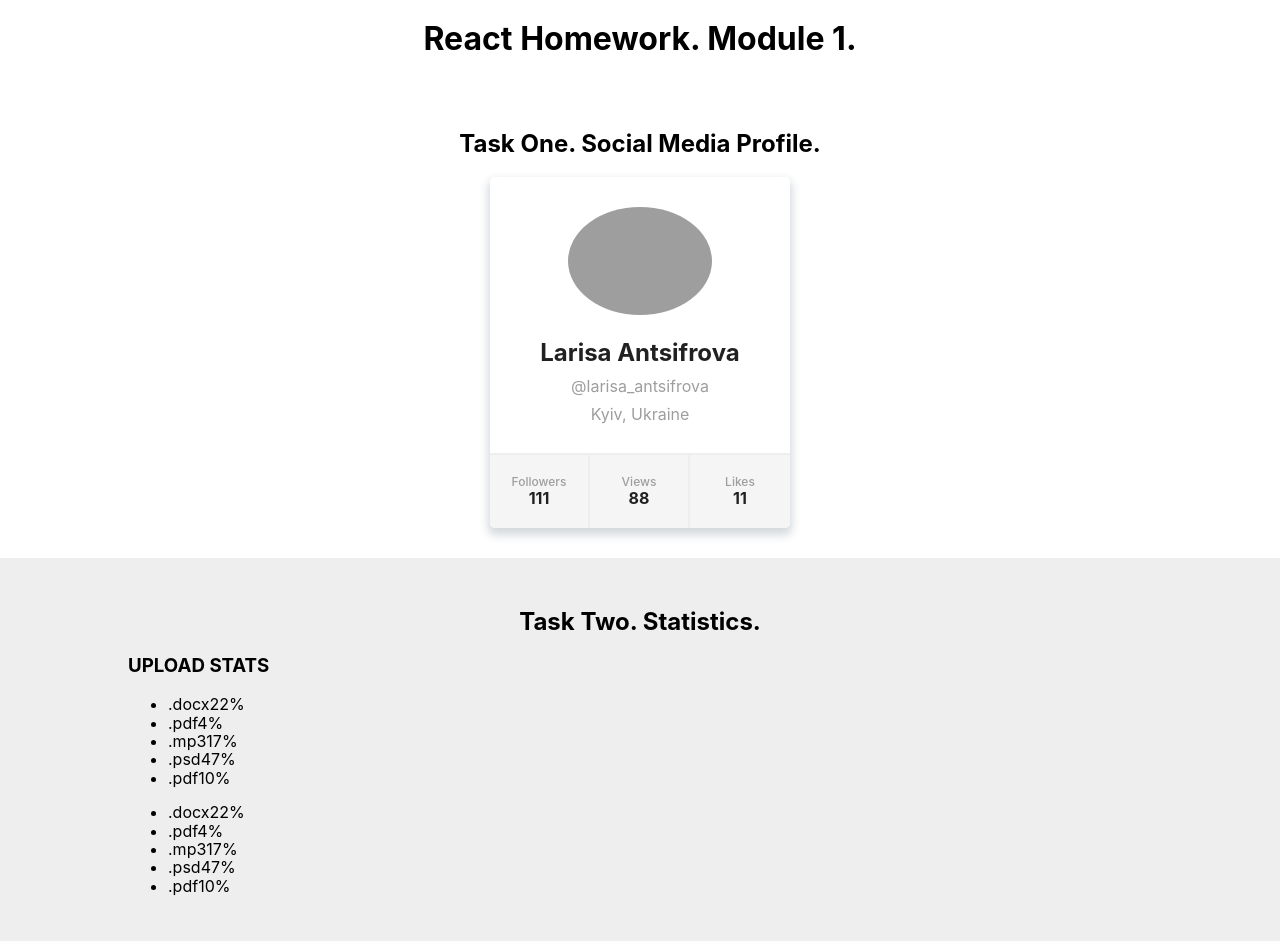
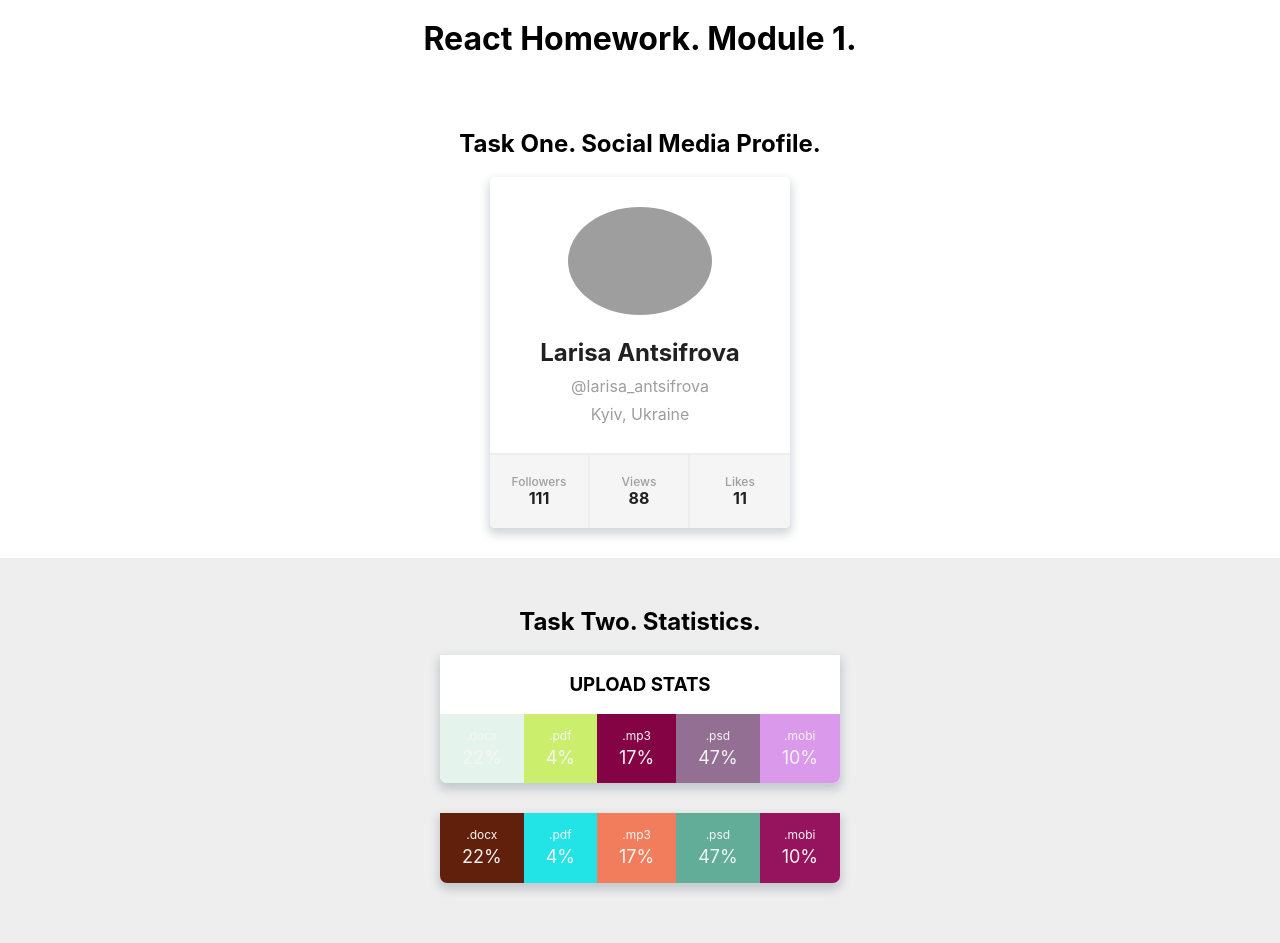
Before and after one commit to Larisa-Antsifrova/goit-react-hw-01-components, a React (Create React App) app: page / in a window 1280 px wide. Built offline with nearby package versions, Linux system fonts and the light colour scheme; grey boxes are pictures that could not be loaded.

Commit message:
Added Statistics component and its styles.

```diff
--- a/src/components/Statistics/Statistics.js
+++ b/src/components/Statistics/Statistics.js
@@ -3,25 +3,35 @@
 
 import styles from './Statistics.module.css';
 
+function getRandomColor() {
+  return '#' + Math.floor(Math.random() * 16777215).toString(16);
+}
+
 const Statistics = ({ title, stats }) => {
   return (
-    <>
+    <div className={styles.statistics}>
       {title && <h3 className={styles.title}>{title}</h3>}
 
       <ul className={styles.statList}>
         {stats.map(stat => (
-          <li key={stat.id} className={styles.item}>
+          <li
+            key={stat.id}
+            className={styles.item}
+            style={{
+              backgroundColor: getRandomColor(),
+            }}
+          >
             <span className={styles.label}>{stat.label}</span>
             <span className={styles.percentage}>{stat.percentage}%</span>
           </li>
         ))}
       </ul>
-    </>
+    </div>
   );
 };
 
 Statistics.propTypes = {
-  text: PropTypes.string,
+  title: PropTypes.string,
   stats: PropTypes.arrayOf(
     PropTypes.shape({
       id: PropTypes.string.isRequired,
@@ -30,4 +40,5 @@
     }),
   ).isRequired,
 };
+
 export default Statistics;
--- a/src/components/Statistics/Statistics.module.css
+++ b/src/components/Statistics/Statistics.module.css
@@ -1,15 +1,43 @@
+.statistics {
+  margin: 0 auto 30px;
+  width: 400px;
+
+  border-bottom-left-radius: 7px;
+  border-bottom-right-radius: 7px;
+  overflow: hidden;
+
+  text-align: center;
+  background-color: #ffffff;
+  box-shadow: 0px 5px 10px 2px rgba(34, 60, 80, 0.2);
+}
+
 .title {
   text-transform: uppercase;
 }
 
 .statList {
+  display: flex;
+
+  list-style: none;
+  margin: 0;
+  padding: 0;
 }
 
 .item {
+  flex-grow: 1;
+  padding: 15px;
+
+  color: #f5f5f5;
 }
 
 .label {
+  display: block;
+  margin-bottom: 5px;
+  font-size: 12px;
 }
 
 .percentage {
+  display: block;
+
+  font-size: 18px;
 }
--- a/src/db/statistical-data.json
+++ b/src/db/statistical-data.json
@@ -3,5 +3,5 @@
   { "id": "id-2", "label": ".pdf", "percentage": 4 },
   { "id": "id-3", "label": ".mp3", "percentage": 17 },
   { "id": "id-4", "label": ".psd", "percentage": 47 },
-  { "id": "id-5", "label": ".pdf", "percentage": 10 }
+  { "id": "id-5", "label": ".mobi", "percentage": 10 }
 ]
```
